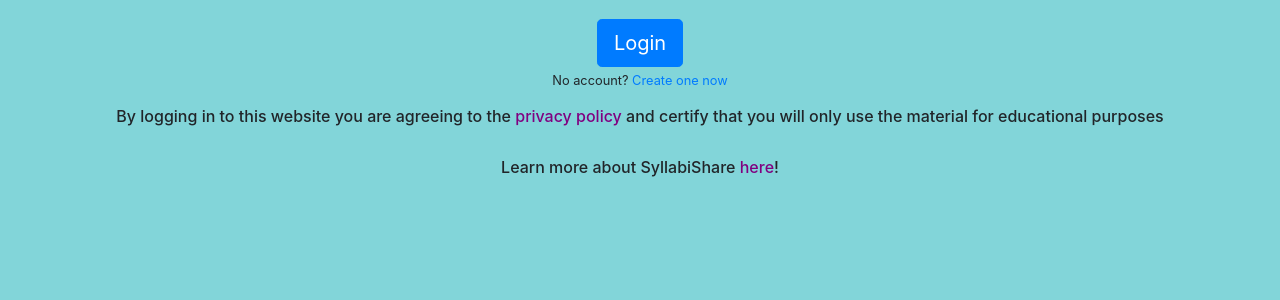
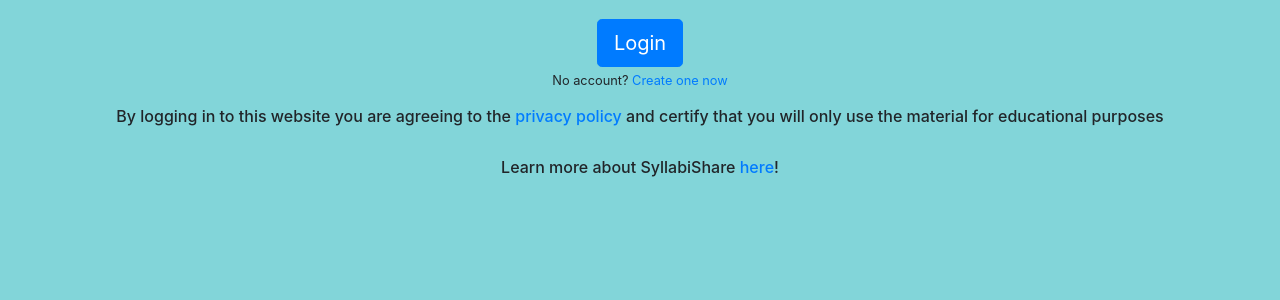
Before and after one commit to SyllabiShare/syllabi-share, a Django app: page /settings/ in a window 1280 px wide. Shown: the part 293-593 px from the top of the page. Run offline with Django 3.2, Linux system fonts and the light colour scheme; some libraries are stand-ins or nearby versions.

Commit message:
Use {% url %} and remove custom <a> styling

```diff
--- a/templates/error.html
+++ b/templates/error.html
@@ -19,9 +19,9 @@
     <a class="btn btn-lg btn-primary" href="{% url 'login' %}">Login</a>
     <p><small>No account? <a href="{% url 'signup' %}">Create one now</a></small></p>
     <div class="text-center">
-      <h6>By logging in to this website you are agreeing to the <a href="/privacy" style="color: purple"> privacy policy </a> and certify that you will only use the material for educational purposes</h6>
+      <h6>By logging in to this website you are agreeing to the <a href="{% url 'syllabiShare:privacy' %}">privacy policy</a> and certify that you will only use the material for educational purposes</h6>
       <br>
-      <h6>Learn more about SyllabiShare <a href="/about" style="color: purple"> here</a>!</h6>
+      <h6>Learn more about SyllabiShare <a href="{% url 'syllabiShare:about' %}">here</a>!</h6>
       <br>
       {% if loggedIn %}
       <div class="alert text-center" style="width: 20%; margin: auto; color: white; border-color: #d33840; background-color: #d33840;" role="alert"> That was not a .edu email!</div>
```
